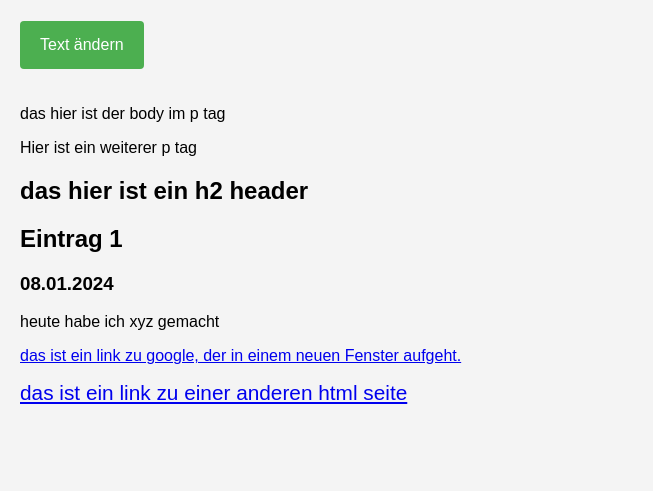
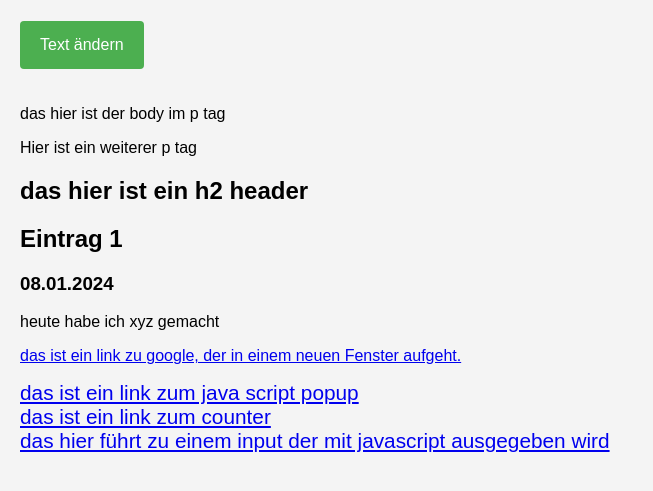
Before and after one commit to laraxyz/kurstagebuch, a plain HTML site: page index.html in a window 1280 px wide. Shown: the part 99-590 px from the top of the page, without its empty margins (0-653 px from the left). Drawn offline with Linux system fonts and the light colour scheme.

Commit message:
add the links on index to point to subpages

```diff
--- a/index.html
+++ b/index.html
@@ -35,9 +35,16 @@
     </p>
 
     <div id="mylinks">
-        <a href="javascript1.html">das ist ein link zu einer anderen html seite</a>
+        <a href="javascript1.html">das ist ein link zum java script popup</a>
     </div>
 
+    <div id="mylinks">
+        <a href="javascript2.html">das ist ein link zum counter</a>
+    </div>
+
+    <div id="mylinks">
+        <a href="javascript3.html">das hier führt zu einem input der mit javascript ausgegeben wird</a>
+    </div>
 
 
     <script src="script.js"></script>
```
